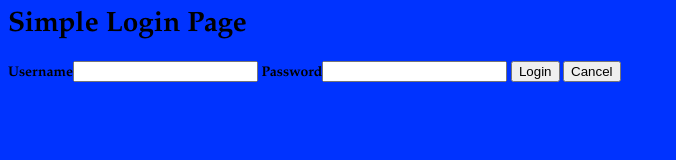
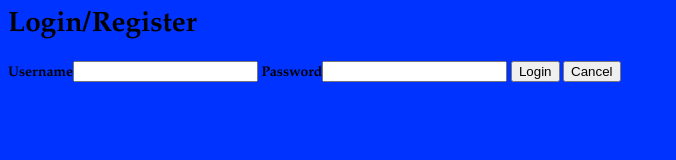
Before and after one commit to HearkOld/rpgtextbased-beta, a plain HTML site: page register.html in a window 1280 px wide. Shown: the whole page, without its empty margins (0-676 px from the left). Drawn offline with Linux system fonts and the light colour scheme.

Commit message:
Update register.html

```diff
--- a/register.html
+++ b/register.html
@@ -14,7 +14,10 @@ body {
 }
 </style>
     <body>
-        <h1>Simple Login Page</h1>
+        <h1>
+        	Login/Register
+        	</hr>
+        </h1>
         <form name="login">
             Username<input type="text" name="userid"/>
             Password<input type="password" name="pswrd"/>
```
